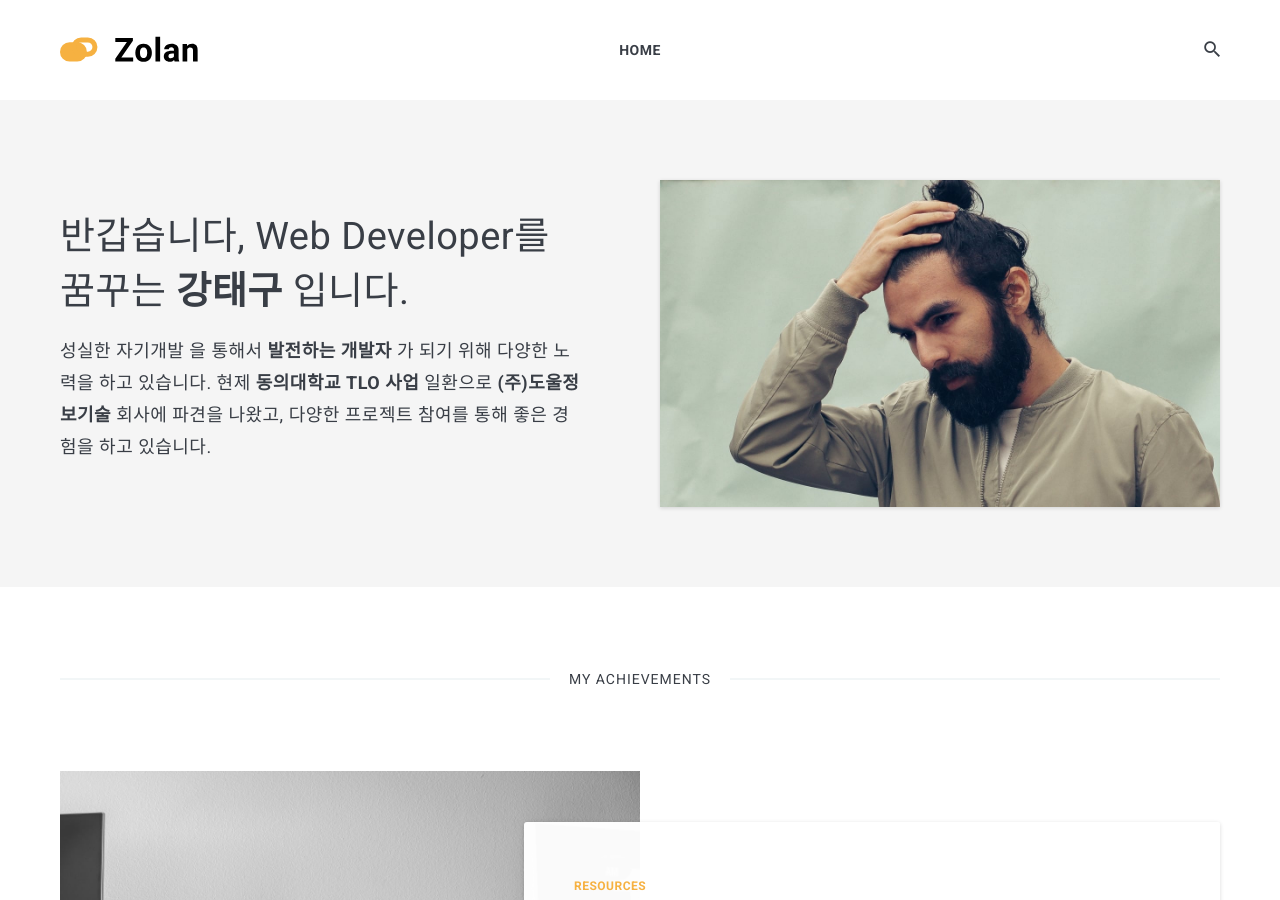
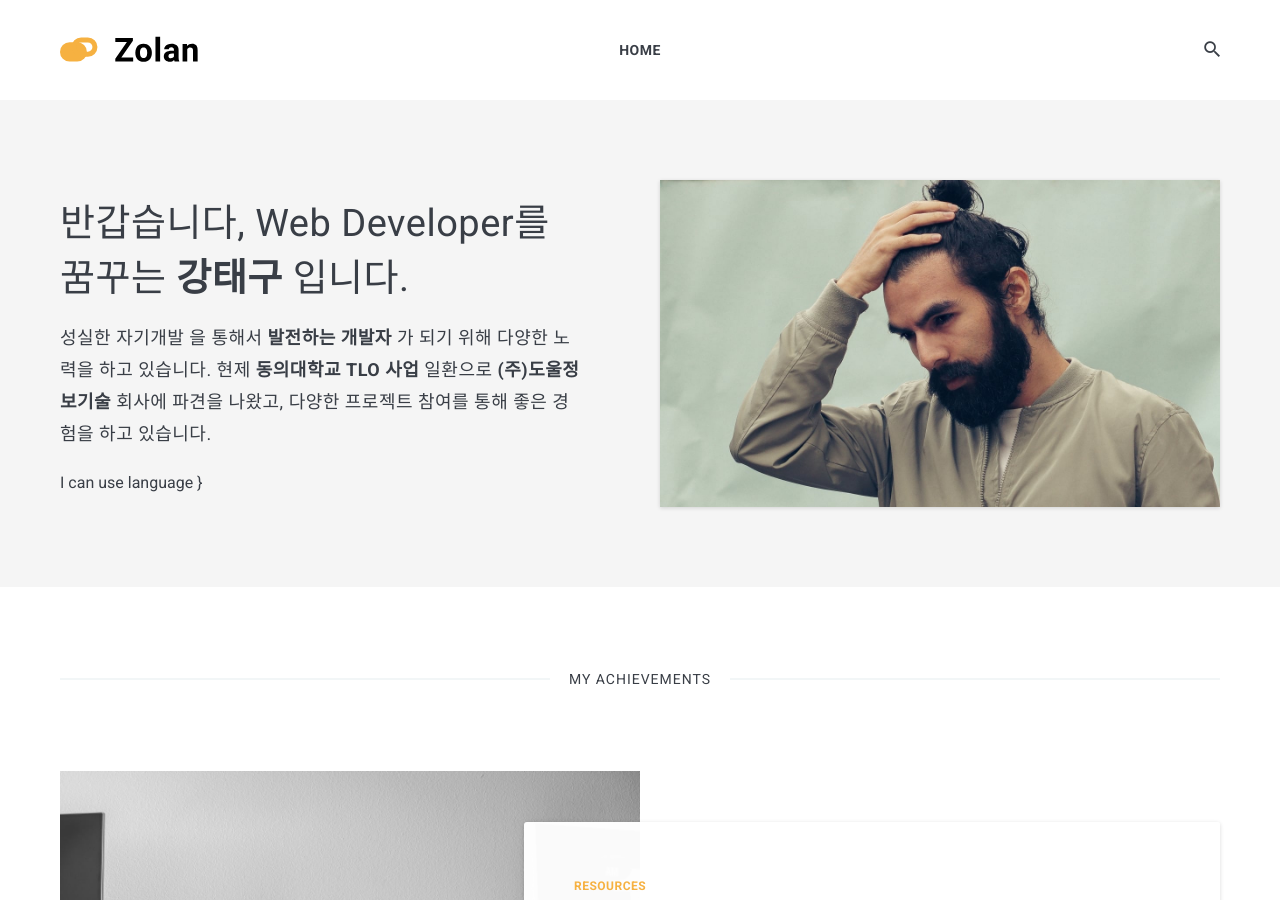
Before and after one commit to kangteagu/KANGTEAGU.github.io, a Jekyll site: the page built from index.html, in a window 1280 px wide and 900 px high. Built offline with Jekyll 4.4.1, drawn with Linux system fonts in a browser that asks for light colours; nearby versions of some CDN libraries; the list of posts is cut into pages by our own code.

Commit message:
language
사용가능 언어 추가

```diff
--- a/_data/settings.yml
+++ b/_data/settings.yml
@@ -12,7 +12,7 @@ author:
   image: 01.jpg
   say-hello: 반갑습니다, Web Developer를 꿈꾸는 <strong>강태구</strong> 입니다.
   bio: 성실한 <string>자기개발</strong> 을 통해서 <strong>발전하는 개발자</strong> 가 되기 위해 다양한 노력을 하고 있습니다. 현제 <strong>동의대학교 TLO 사업</strong> 일환으로 <strong>(주)도울정보기술</strong> 회사에 파견을 나왔고, 다양한 프로젝트 참여를 통해 좋은 경험을 하고 있습니다.
-
+  pluse:
 
 #-------------------------------
 # Contact links
--- a/_includes/hero.html
+++ b/_includes/hero.html
@@ -6,7 +6,10 @@
         <div class="hero__content">
           <h1 class="hero__title">{{ site.data.settings.author.say-hello }}</h1>
           <p class="hero__subtitle">{{ site.data.settings.author.bio }}</p>
-
+          <div class="hero__text">
+            <span class="hero__text-title">I can use language</span>
+            {{site.data.settings.author.pluse}}}
+          </div>
         </div>
       </div>
       <div class="col col-6 col-t-12">
```
